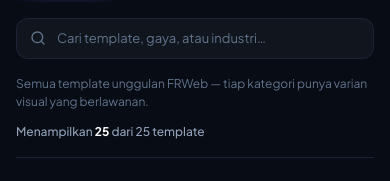
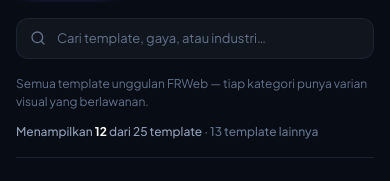
Before and after one commit to SmittyWerbenn/FRWeb, a React (Vite) app: page / in a window 390 px wide. Shown: the part 5842-6023 px from the top of the page. Built offline with nearby package versions, Linux system fonts and the light colour scheme; a web font is replaced by a local one.

Commit message:
feat(catalog): tampilkan 12 template dulu + tombol lihat semua template

```diff
--- a/src/components/catalog/CatalogSection.jsx
+++ b/src/components/catalog/CatalogSection.jsx
@@ -1,7 +1,10 @@
-import { useMemo } from 'react'
-import { Search, Sparkles, X } from '../../lib/icons'
+import { useEffect, useMemo, useState } from 'react'
+import { ArrowRight, ChevronDown, Search, Sparkles, X } from '../../lib/icons'
 import { CATEGORIES, TEMPLATES, SEARCH_INDEX, countByCategory } from '../../data'
 import TemplateCard from './TemplateCard'
+
+/** Jumlah kartu yang tampil sebelum tombol "template lainnya" ditekan. */
+const INITIAL_VISIBLE = 12
 
 const CATEGORY_NOTES = {
   all: 'Semua template unggulan FRWeb — tiap kategori punya varian visual yang berlawanan.',
@@ -39,6 +42,16 @@
     onCategoryChange('all')
     onQueryChange('')
   }
+
+  const [showAll, setShowAll] = useState(false)
+  // Ganti kategori atau kata kunci → kembali ke 12 kartu pertama.
+  useEffect(() => {
+    setShowAll(false)
+  }, [category, query])
+
+  const visible = showAll ? filtered : filtered.slice(0, INITIAL_VISIBLE)
+  const hiddenCount = filtered.length - visible.length
+  const canToggle = filtered.length > INITIAL_VISIBLE
 
   return (
     <div className="mt-6">
@@ -103,14 +116,18 @@
       <div className="mt-4 flex flex-wrap items-center justify-between gap-3 border-b border-slate-800/80 pb-4">
         <p className="text-[12px] text-slate-500">{CATEGORY_NOTES[category]}</p>
         <p className="text-[12px] font-medium text-slate-400">
-          Menampilkan <span className="font-bold text-white">{filtered.length}</span> dari{' '}
-          {TEMPLATES.length} template
+          Menampilkan <span className="font-bold text-white">{visible.length}</span> dari{' '}
+          {filtered.length} template
+          {canToggle && !showAll && (
+            <span className="text-slate-500"> · {hiddenCount} template lainnya</span>
+          )}
         </p>
       </div>
 
       {filtered.length > 0 ? (
-        <div className="mt-6 grid gap-5 sm:grid-cols-2 xl:grid-cols-3">
-          {filtered.map((template) => (
+        <>
+          <div id="grid-template-katalog" className="mt-6 grid gap-5 sm:grid-cols-2 xl:grid-cols-3">
+            {visible.map((template) => (
               <TemplateCard
                 key={template.id}
                 template={template}
@@ -120,6 +137,40 @@
               />
             ))}
           </div>
+
+          {canToggle && (
+            <div className="mt-8 flex flex-col items-center gap-2">
+              <button
+                type="button"
+                data-show-all-templates
+                onClick={() => setShowAll((value) => !value)}
+                aria-expanded={showAll}
+                aria-controls="grid-template-katalog"
+                className="group inline-flex items-center gap-2 rounded-full border border-slate-700/80 bg-white/[0.03] px-6 py-3 text-[13px] font-semibold text-white transition hover:border-indigo-400/60 hover:bg-indigo-500/10"
+              >
+                {showAll ? (
+                  <>
+                    Tampilkan 12 template pertama
+                    <ChevronDown className="h-4 w-4 rotate-180 text-indigo-300 transition group-hover:-translate-y-0.5" />
+                  </>
+                ) : (
+                  <>
+                    Lihat semua template
+                    <span className="rounded-full bg-indigo-500/20 px-2 py-0.5 text-[11px] font-bold text-indigo-200 tabular-nums">
+                      {filtered.length}
+                    </span>
+                    <ArrowRight className="h-4 w-4 text-indigo-300 transition group-hover:translate-x-0.5" />
+                  </>
+                )}
+              </button>
+              {!showAll && (
+                <p className="text-[11.5px] text-slate-500">
+                  {hiddenCount} template lainnya siap dilihat — thumbnail & live preview tetap lengkap.
+                </p>
+              )}
+            </div>
+          )}
+        </>
       ) : (
         <div className="mt-10 rounded-2xl border border-dashed border-slate-800 bg-white/[0.02] px-6 py-16 text-center">
           <p className="text-[15px] font-bold text-white">Template tidak ditemukan</p>
```
Lines whose indentation alone changed are shown as unchanged.
